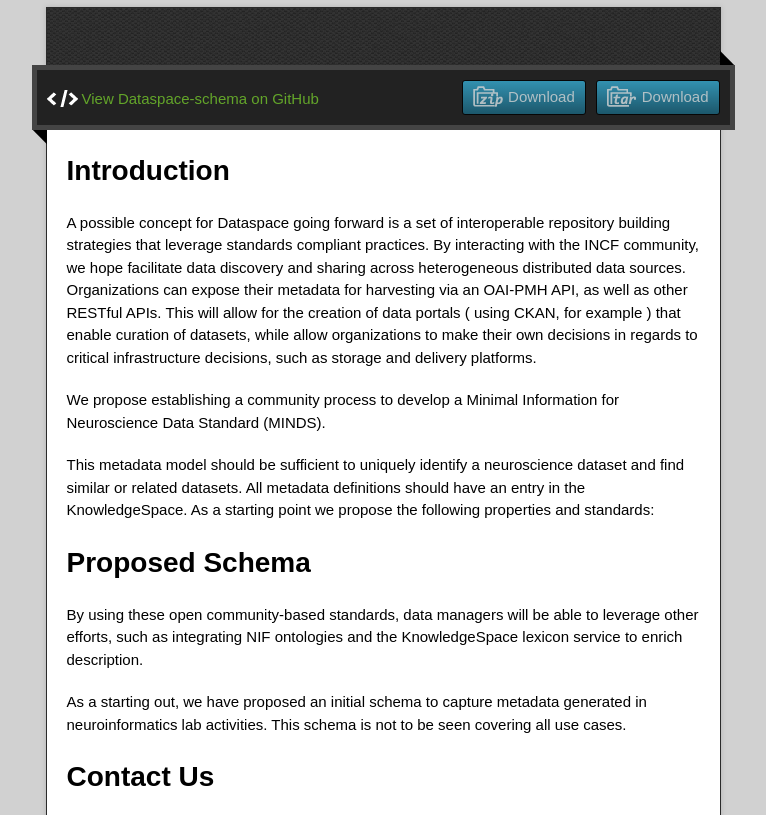
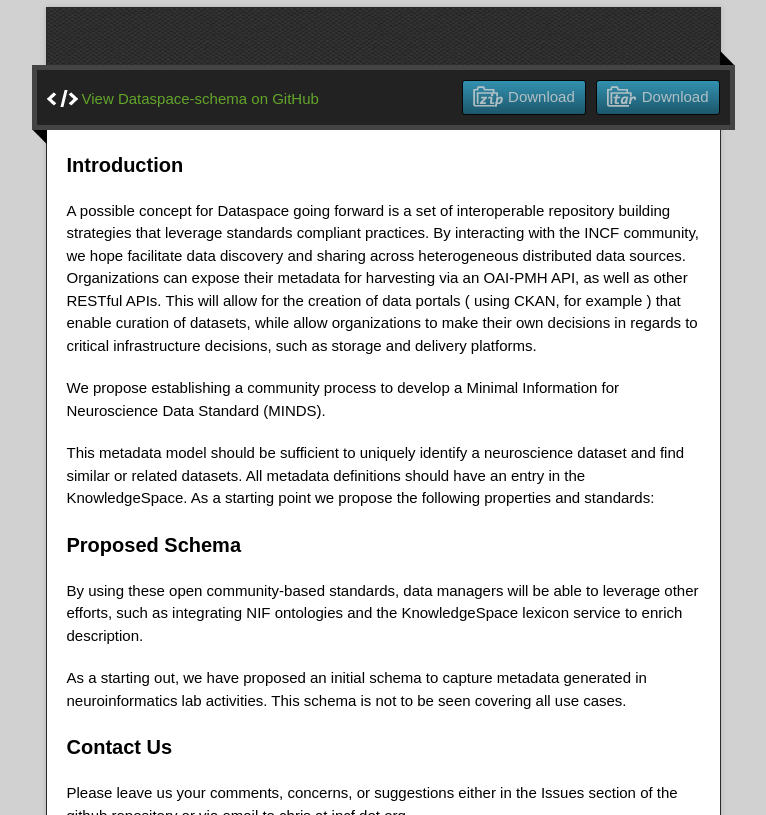
Before and after one commit to cfitz/dataspace-schema, a plain HTML site: page index.html in a window 1280 px wide. Shown: the part 123-938 px from the top of the page, without its empty margins (257-1023 px from the left). Drawn offline with nearby package versions, Linux system fonts and the light colour scheme; a script that the page names is missing.

Commit message:
Update index.html

```diff
--- a/index.html
+++ b/index.html
@@ -36,8 +36,7 @@
         <span class="blc"></span><span class="trc"></span>
         </div>
         <article class="markdown-body">
-          <h1>
-<a id="introduction" class="anchor" href="#introduction" aria-hidden="true"><span aria-hidden="true" class="octicon octicon-link"></span></a>Introduction</h1>
+          <h3><a id="introduction" class="anchor" href="#introduction" aria-hidden="true"><span aria-hidden="true" class="octicon octicon-link"></span></a>Introduction</h3>
 
 <p>A possible concept for Dataspace going forward is a set of interoperable repository building strategies that leverage standards compliant practices. By interacting with the INCF community, we hope facilitate data discovery and sharing across heterogeneous distributed data sources. Organizations can expose their metadata for harvesting via an OAI-PMH API, as well as other RESTful APIs. This will allow for the creation of data portals ( using CKAN, for example ) that enable curation of datasets, while allow organizations to make their own decisions in regards to critical infrastructure decisions, such as storage and delivery platforms.</p>
 
@@ -46,8 +45,7 @@
 <p>This metadata model should be sufficient to uniquely identify a neuroscience dataset and find similar or related datasets. All metadata definitions should have an entry in the KnowledgeSpace. As a starting point we propose the following properties and standards:</p>
 
 
-<h1>
-<a id="designer-templates" class="anchor" href="#designer-templates" aria-hidden="true"><span aria-hidden="true" class="octicon octicon-link"></span></a>Proposed Schema</h1>
+<h3><a id="designer-templates" class="anchor" href="#designer-templates" aria-hidden="true"><span aria-hidden="true" class="octicon octicon-link"></span></a>Proposed Schema</h3>
 
 <script type="text/javascript"  src="docson/widget.js" data-schema="/hbp-data-schemas/neuroinformatics/hbp_prov/hbp-prov-schema-v3.0.json" ></script>
 
@@ -56,8 +54,7 @@
 
 <p>As a starting out, we have proposed an initial schema to capture metadata generated in neuroinformatics lab activities. This schema is not to be seen covering all use cases.</p>
 
-<h1>
-<a id="contact-us" class="anchor" href="#contact-us" aria-hidden="true"><span aria-hidden="true" class="octicon octicon-link"></span></a>Contact Us</h1>
+<h3><a id="contact-us" class="anchor" href="#contact-us" aria-hidden="true"><span aria-hidden="true" class="octicon octicon-link"></span></a>Contact Us</h3>
 
 <p>Please leave us your comments, concerns, or suggestions either in the Issues section of the github repository or via email to chris at incf dot org. </p>
         </article>
```
